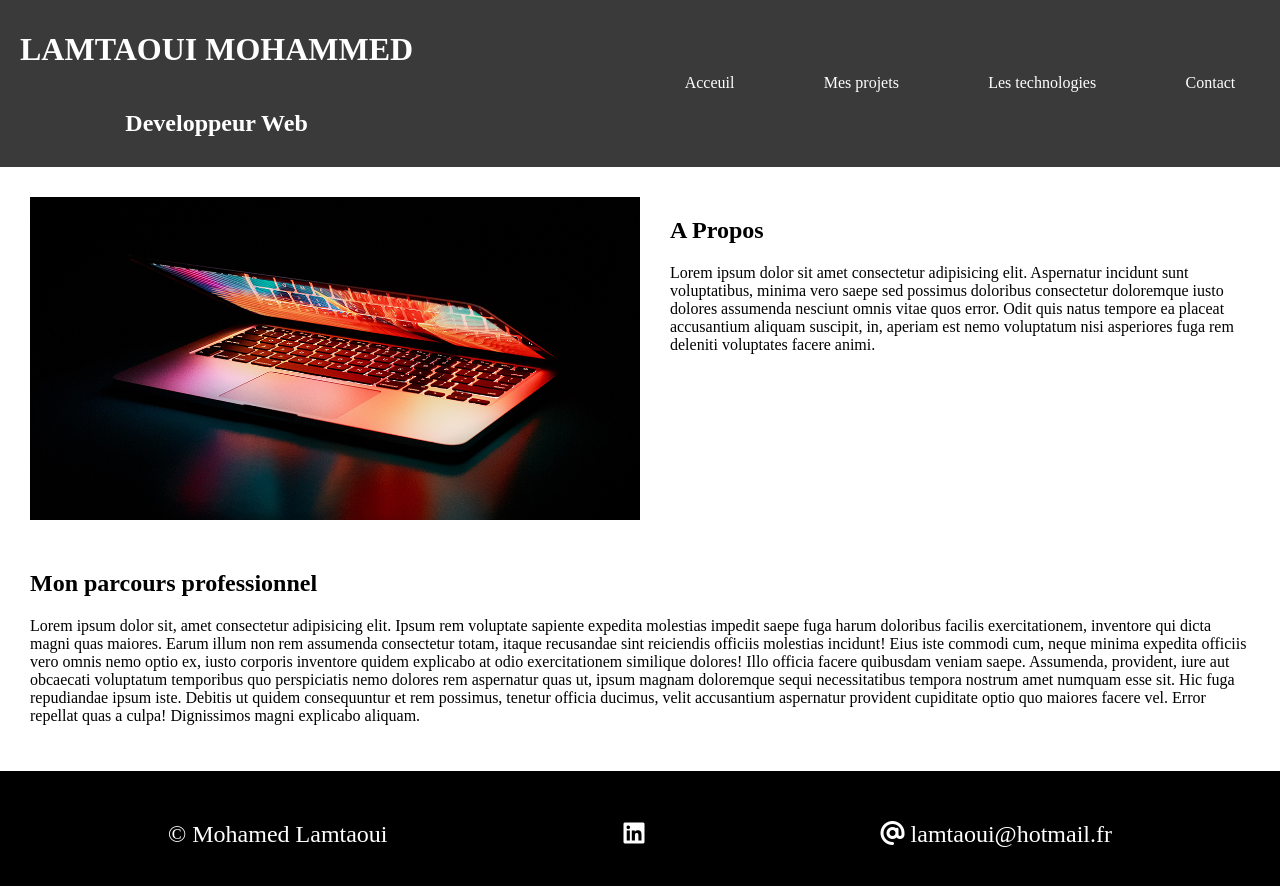
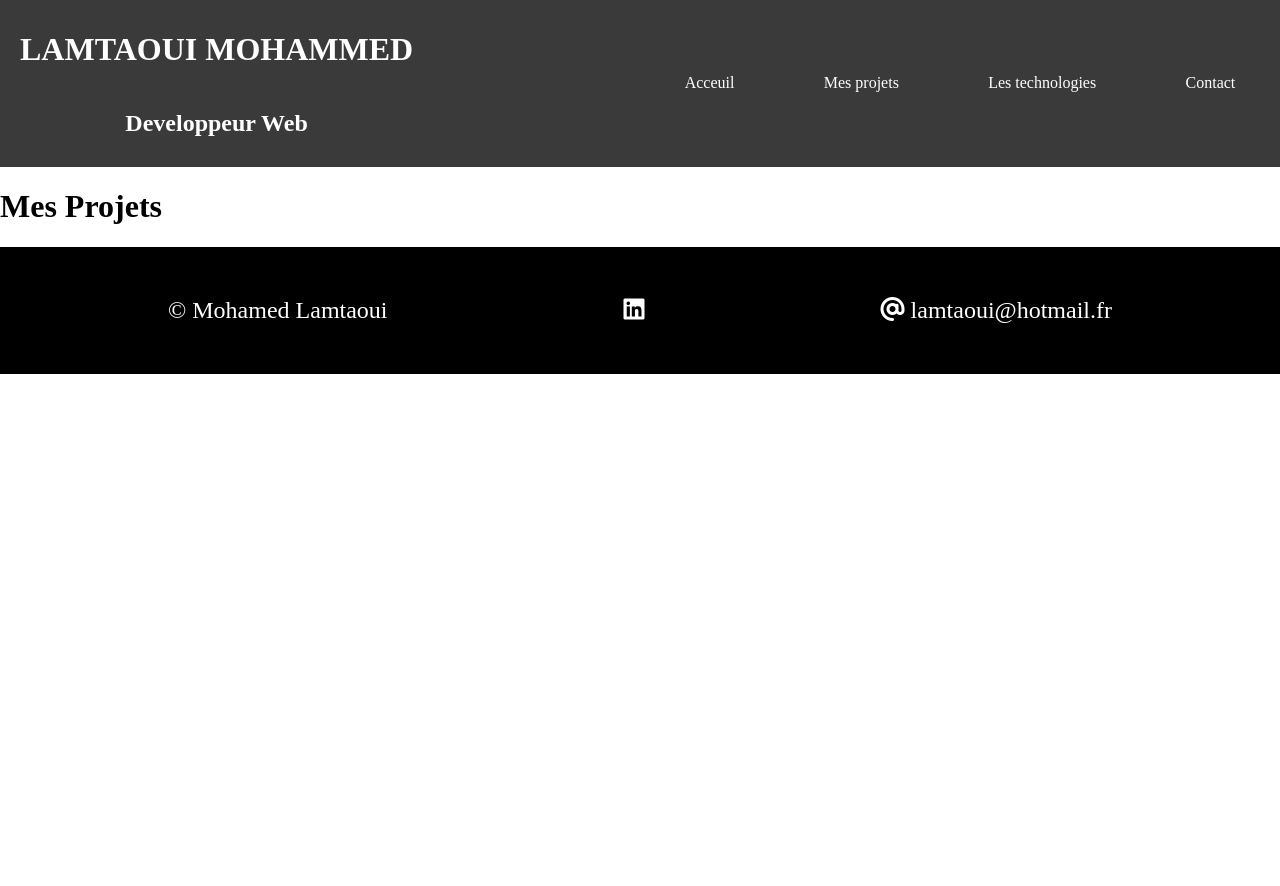
Before and after one commit to lamOpenclassroom/portfolio, a React (Create React App) app: page /project in a window 1280 px wide. Shown: the top 886 px of the page. After the commit the page ends 800 px from the top, so only its background shows below. Built offline with nearby package versions, Linux system fonts and the light colour scheme.

Commit message:
instal routes and rename files

```diff
--- a/package.json
+++ b/package.json
@@ -8,6 +8,7 @@
     "@testing-library/user-event": "^13.5.0",
     "react": "^18.2.0",
     "react-dom": "^18.2.0",
+    "react-router-dom": "^6.21.1",
     "react-scripts": "5.0.1",
     "sass": "^1.69.5",
     "web-vitals": "^2.1.4"
--- a/src/App.js
+++ b/src/App.js
@@ -1,14 +1,23 @@
-import Header from "./components/Header";
-import Propos from "./pages/Propos";
-import Footer from "./components/Footer"
+import { BrowserRouter } from 'react-router-dom';
+import { Routes,Route } from "react-router-dom";
+import About from "./pages/About";
+import Project from "./pages/Project";
+import Techno from "./pages/Techno";
+import Contact from "./pages/Contact";
+
 import "./assets/style/App.scss"
 
 function App() {
   return (
     <div className="my-app">
-      <Header />
-      <Propos />
-      <Footer/>
+      <BrowserRouter>
+        <Routes>
+          <Route path="/" element={<About />}/>
+          <Route path="/project" element={<Project />}/>
+          <Route path="/techno" element={<Techno />} />
+          <Route path="/contact" element={<Contact/>}/>
+        </Routes>
+      </BrowserRouter>
     </div>
   );
 }
--- a/src/index.js
+++ b/src/index.js
@@ -1,10 +1,15 @@
 import React from 'react';
 import ReactDOM from 'react-dom/client';
-import App from './App';
+import Header from "./components/Header";
+import Footer from "./components/Footer";
+import App from "./App";
+
 
 const root = ReactDOM.createRoot(document.getElementById('root'));
 root.render(
   <React.StrictMode>
-    <App />
+    <Header/>
+      <App/>
+    <Footer />
   </React.StrictMode>
 );
--- a/src/pages/Propos.js
+++ b/src/pages/About.js
@@ -1,7 +1,7 @@
 import imagePc from '../assets/image/hero.png'
 import "../assets/style/propos.scss"
 
-function Propos() {
+function About() {
     return (
         <main id="main-page">
             <section className='propos'>
@@ -22,4 +22,4 @@ function Propos() {
         </main>
     )
 }
-export default Propos
+export default About
--- /dev/null
+++ b/src/pages/Contact.js
@@ -0,0 +1,6 @@
+function Contact() {
+    return (
+        <h1>Contact</h1>
+    )
+}
+export default Contact
--- /dev/null
+++ b/src/pages/Project.js
@@ -0,0 +1,7 @@
+function Project() {
+    return (
+        <h1>Mes Projets</h1>
+    )
+}
+
+export default Project
--- /dev/null
+++ b/src/pages/Techno.js
@@ -0,0 +1,7 @@
+function Techno() {
+    return (
+        <h1>Les technologies</h1>
+    )
+}
+
+export default Techno
```
Also changed, not shown: 1 other file (tests, documents, lock files or other folders).
